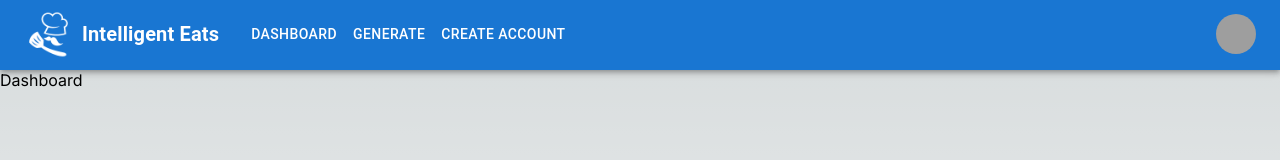
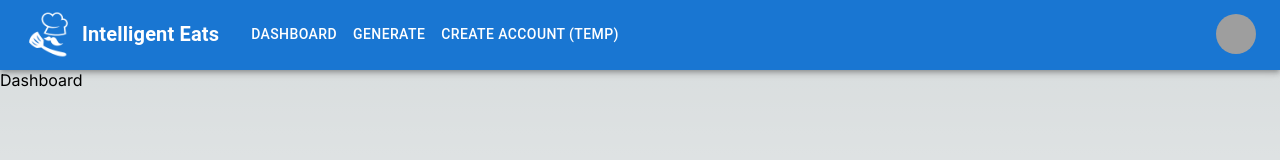
Before and after one commit to UOA-CS732-SE750-Students-2024/project-group-teal-turtles, a Next.js app in the folder frontend/: page /dashboard in a window 1280 px wide. Shown: the top 160 px of the page. Built offline with nearby package versions, Linux system fonts and the light colour scheme; grey boxes are pictures that could not be loaded.

Commit message:
feat: added (temp) indicator to create account header item

```diff
--- a/frontend/src/components/Layout/ResponsiveAppBar.jsx
+++ b/frontend/src/components/Layout/ResponsiveAppBar.jsx
@@ -19,7 +19,7 @@ import { Link } from "@mui/material";
 const pages = [
 	{ name: "Dashboard", url: "/dashboard" },
 	{ name: "Generate", url: "/generation-options" },
-	{ name: "Create account", url: "/create-account" } // for testing
+	{ name: "Create account (Temp)", url: "/create-account" } // for testing
 ];
 const settings = [
 	{ name: "Profile", url: "/profile" },
```
